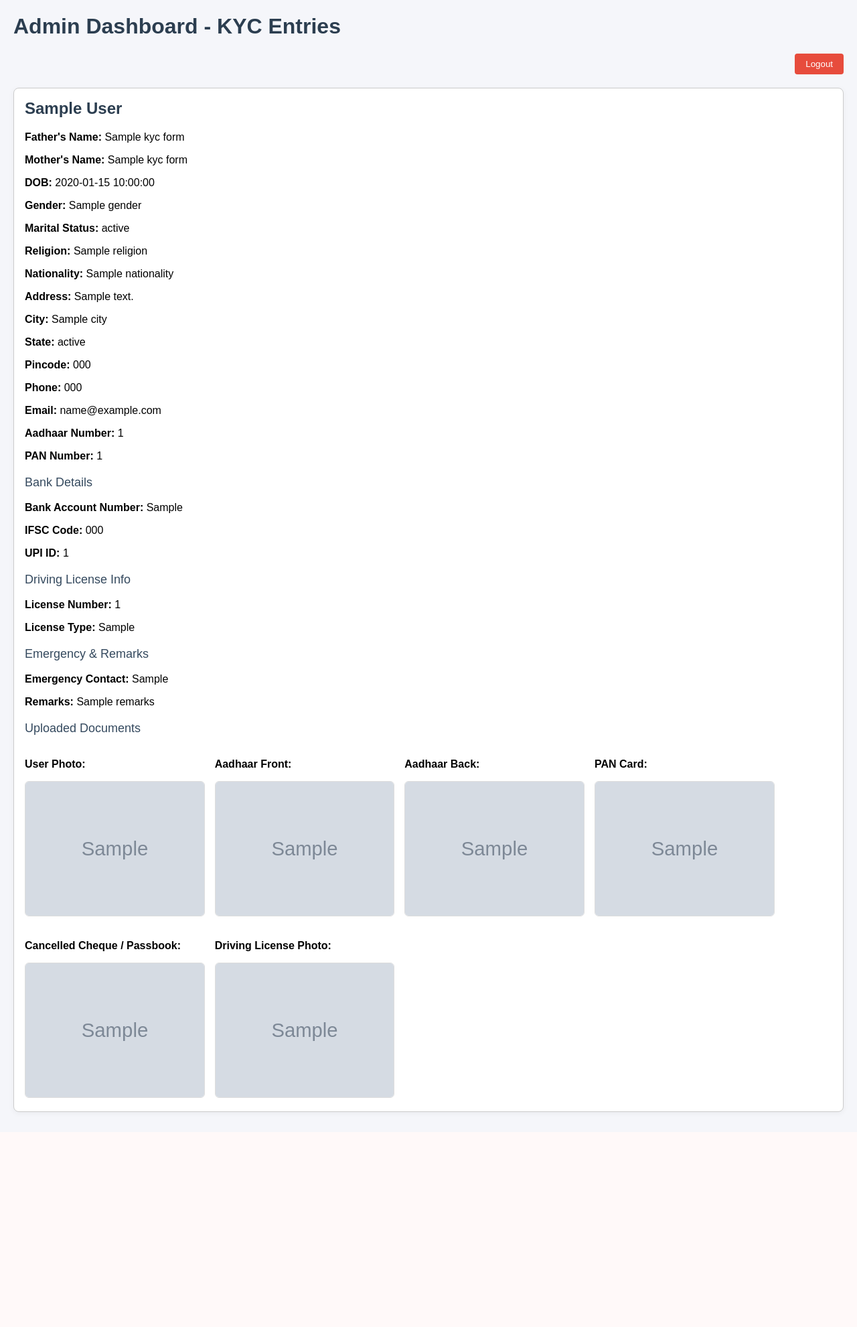
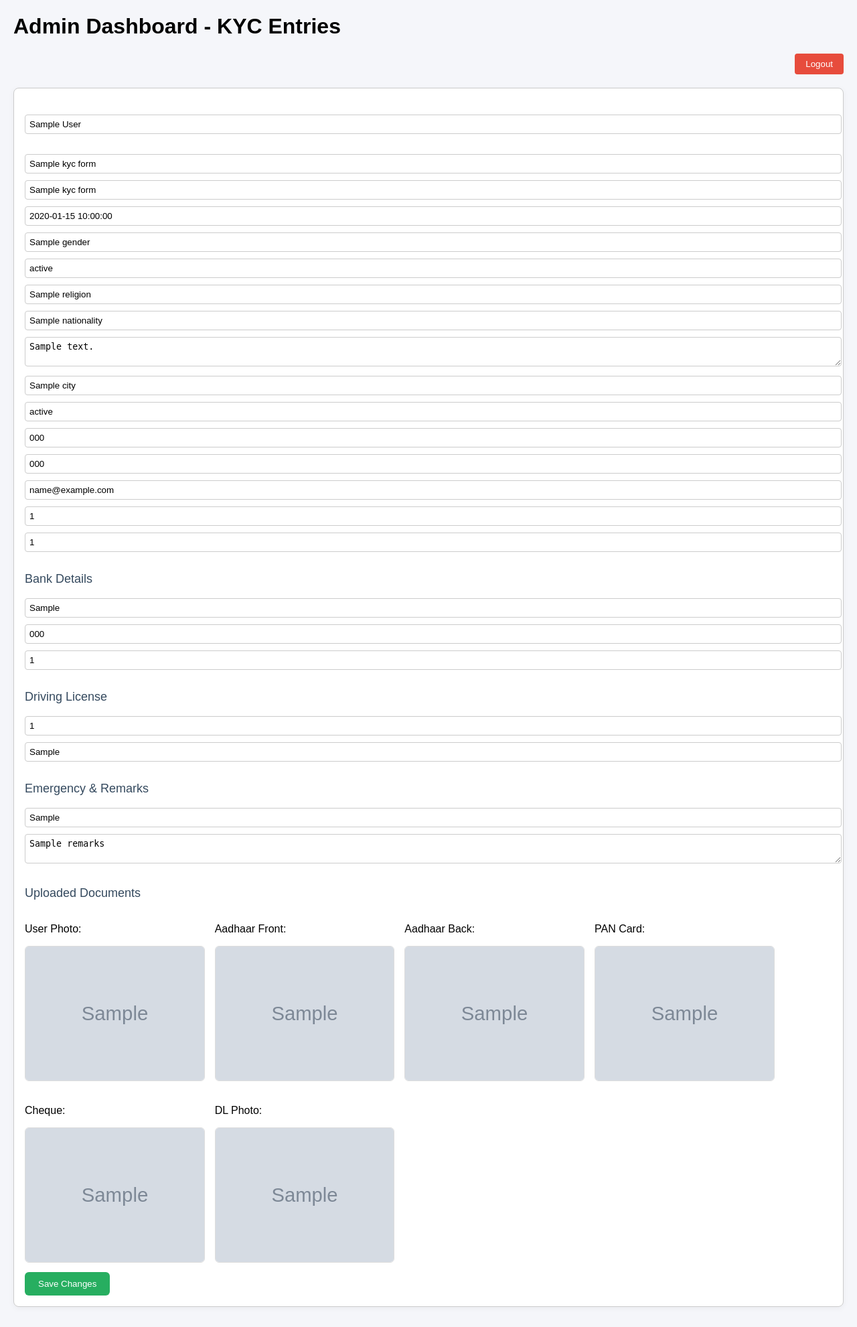
Before and after one commit to SAPtadeep27/employee_kyc, a Flask app: page /admin in a window 1280 px wide. Shown: the whole page at 67% size. Before the commit the page ends 1665 px from the top, so only its background shows below. Run offline with Flask 3, Linux system fonts and the light colour scheme; the visitor is signed in with stand-in values (Sample User, id 1); grey boxes marked "Sample" are stand-in pictures; a database or web service that is not in the repository returns one stand-in record (values such as "Sample title").

Commit message:
change4.7

```diff
--- a/app.py
+++ b/app.py
@@ -18,7 +18,7 @@ os.makedirs(UPLOAD_FOLDER, exist_ok=True)
 app.config['UPLOAD_FOLDER'] = UPLOAD_FOLDER
 
 # Tesseract OCR path
-pytesseract.pytesseract.tesseract_cmd = r"C:\Program Files\Tesseract-OCR\tesseract.exe"
+pytesseract.pytesseract.tesseract_cmd = r"/usr/bin/tesseract"
 
 # MongoDB setup
 
@@ -244,6 +244,22 @@ def admin_dashboard():
     entries = list(collection.find())
     return render_template('admin.html', entries=entries)
 
+@app.route('/update/<entry_id>', methods=['POST'])
+def update_entry(entry_id):
+    if 'user' not in session or session.get('role') != 'admin':
+        return redirect('/auth')
+
+    updated_data = {key: request.form[key] for key in request.form}
+    updated_data = {k: v for k, v in updated_data.items() if v.strip() != ""}
+
+    collection.update_one(
+        {"_id": ObjectId(entry_id)},
+        {"$set": updated_data}
+    )
+
+    return redirect(url_for('admin_dashboard'))
+
+
 @app.route('/auth', methods=['GET'])
 def auth_page():
     return render_template("auth.html")
--- a/templates/admin.html
+++ b/templates/admin.html
@@ -19,13 +19,18 @@
       box-shadow: 0 2px 8px rgba(0, 0, 0, 0.05);
     }
 
-    h1 {
-      color: #2c3e50;
+    input, textarea {
+      width: 100%;
+      padding: 6px;
+      margin-bottom: 10px;
+      border-radius: 4px;
+      border: 1px solid #ccc;
     }
 
-    h2 {
-      margin-top: 0;
-      color: #2c3e50;
+    .section-title {
+      margin-top: 20px;
+      font-size: 18px;
+      color: #34495e;
     }
 
     .images {
@@ -47,17 +52,6 @@
       transform: scale(1.05);
     }
 
-    .label {
-      font-weight: bold;
-    }
-
-    .section-title {
-      margin-top: 20px;
-      font-size: 18px;
-      color: #34495e;
-    }
-
-    /* Modal styles */
     .modal {
       display: none;
       position: fixed;
@@ -80,7 +74,6 @@
       max-height: 70vh;
       object-fit: contain;
       border-radius: 8px;
-      box-shadow: 0 0 20px rgba(255, 255, 255, 0.3);
     }
 
     .modal-close {
@@ -96,89 +89,83 @@
     .modal-close:hover {
       color: #ccc;
     }
+
+    .save-btn {
+      background: #27ae60;
+      color: white;
+      padding: 10px 20px;
+      border: none;
+      border-radius: 6px;
+      cursor: pointer;
+      margin-top: 10px;
+    }
   </style>
 </head>
 <body>
   <h1>Admin Dashboard - KYC Entries</h1>
-<body>
- <div style="text-align: right; margin-bottom: 20px;">
+
+  <div style="text-align: right; margin-bottom: 20px;">
     <form action="{{ url_for('logout') }}" method="GET" style="display: inline;">
-      <button type="submit" style="padding: 8px 16px; background: #e74c3c; color: white; border: none; border-radius: 4px; cursor: pointer;">
-        Logout
-      </button>
+      <button type="submit" style="padding: 8px 16px; background: #e74c3c; color: white; border: none; border-radius: 4px;">Logout</button>
     </form>
   </div>
 
   {% for entry in entries %}
+  <form action="{{ url_for('update_entry', entry_id=entry._id) }}" method="POST">
     <div class="entry">
-      <h2>{{ entry.full_name }}</h2>
+      <h2><input name="full_name" value="{{ entry.full_name }}"></h2>
 
-      <p><span class="label">Father's Name:</span> {{ entry.father_name }}</p>
-      <p><span class="label">Mother's Name:</span> {{ entry.mother_name }}</p>
-      <p><span class="label">DOB:</span> {{ entry.dob }}</p>
-      <p><span class="label">Gender:</span> {{ entry.gender }}</p>
-      <p><span class="label">Marital Status:</span> {{ entry.marital_status }}</p>
-      <p><span class="label">Religion:</span> {{ entry.religion }}</p>
-      <p><span class="label">Nationality:</span> {{ entry.nationality }}</p>
-      <p><span class="label">Address:</span> {{ entry.address }}</p>
-      <p><span class="label">City:</span> {{ entry.city }}</p>
-      <p><span class="label">State:</span> {{ entry.state }}</p>
-      <p><span class="label">Pincode:</span> {{ entry.pincode }}</p>
-      <p><span class="label">Phone:</span> {{ entry.phone }}</p>
-      <p><span class="label">Email:</span> {{ entry.email }}</p>
-      <p><span class="label">Aadhaar Number:</span> {{ entry.aadhaar_number }}</p>
-      <p><span class="label">PAN Number:</span> {{ entry.pan_number }}</p>
+      <input name="father_name" value="{{ entry.father_name }}" placeholder="Father's Name">
+      <input name="mother_name" value="{{ entry.mother_name }}" placeholder="Mother's Name">
+      <input name="dob" value="{{ entry.dob }}" placeholder="DOB">
+      <input name="gender" value="{{ entry.gender }}" placeholder="Gender">
+      <input name="marital_status" value="{{ entry.marital_status }}" placeholder="Marital Status">
+      <input name="religion" value="{{ entry.religion }}" placeholder="Religion">
+      <input name="nationality" value="{{ entry.nationality }}" placeholder="Nationality">
+      <textarea name="address">{{ entry.address }}</textarea>
+      <input name="city" value="{{ entry.city }}" placeholder="City">
+      <input name="state" value="{{ entry.state }}" placeholder="State">
+      <input name="pincode" value="{{ entry.pincode }}" placeholder="Pincode">
+      <input name="phone" value="{{ entry.phone }}" placeholder="Phone">
+      <input name="email" value="{{ entry.email }}" placeholder="Email">
+      <input name="aadhaar_number" value="{{ entry.aadhaar_number }}" placeholder="Aadhaar Number">
+      <input name="pan_number" value="{{ entry.pan_number }}" placeholder="PAN Number">
 
       <p class="section-title">Bank Details</p>
-      <p><span class="label">Bank Account Number:</span> {{ entry.bank_account }}</p>
-      <p><span class="label">IFSC Code:</span> {{ entry.ifsc_code }}</p>
-      <p><span class="label">UPI ID:</span> {{ entry.upi_id }}</p>
+      <input name="bank_account" value="{{ entry.bank_account }}" placeholder="Bank Account">
+      <input name="ifsc_code" value="{{ entry.ifsc_code }}" placeholder="IFSC">
+      <input name="upi_id" value="{{ entry.upi_id }}" placeholder="UPI ID">
 
-      <p class="section-title">Driving License Info</p>
-      <p><span class="label">License Number:</span> {{ entry.dl_number }}</p>
-      <p><span class="label">License Type:</span> {{ entry.dl_type }}</p>
+      <p class="section-title">Driving License</p>
+      <input name="dl_number" value="{{ entry.dl_number }}" placeholder="DL Number">
+      <input name="dl_type" value="{{ entry.dl_type }}" placeholder="DL Type">
 
       <p class="section-title">Emergency & Remarks</p>
-      <p><span class="label">Emergency Contact:</span> {{ entry.emergency_contact }}</p>
-      <p><span class="label">Remarks:</span> {{ entry.remarks }}</p>
+      <input name="emergency_contact" value="{{ entry.emergency_contact }}" placeholder="Emergency Contact">
+      <textarea name="remarks">{{ entry.remarks }}</textarea>
 
       <p class="section-title">Uploaded Documents</p>
       <div class="images">
-        <div>
-          <p class="label">User Photo:</p>
-          <img src="{{ url_for('uploaded_file', filename=entry.user_photo_path) }}" alt="User Photo" onclick="zoomImage(this.src)">
-        </div>
-        <div>
-          <p class="label">Aadhaar Front:</p>
-          <img src="{{ url_for('uploaded_file', filename=entry.aadhaar_img_path) }}" alt="Aadhaar Front" onclick="zoomImage(this.src)">
-        </div>
-        <div>
-          <p class="label">Aadhaar Back:</p>
-          <img src="{{ url_for('uploaded_file', filename=entry.aadhaar_back_img_path) }}" alt="Aadhaar Back" onclick="zoomImage(this.src)">
-        </div>
-        <div>
-          <p class="label">PAN Card:</p>
-          <img src="{{ url_for('uploaded_file', filename=entry.pan_img_path) }}" alt="PAN Card" onclick="zoomImage(this.src)">
-        </div>
-        <div>
-          <p class="label">Cancelled Cheque / Passbook:</p>
-          <img src="{{ url_for('uploaded_file', filename=entry.cheque_photo_path) }}" alt="Cheque Photo" onclick="zoomImage(this.src)">
-        </div>
+        <div><p>User Photo:</p><img src="{{ url_for('uploaded_file', filename=entry.user_photo_path) }}" onclick="zoomImage(this.src)"></div>
+        <div><p>Aadhaar Front:</p><img src="{{ url_for('uploaded_file', filename=entry.aadhaar_img_path) }}" onclick="zoomImage(this.src)"></div>
+        <div><p>Aadhaar Back:</p><img src="{{ url_for('uploaded_file', filename=entry.aadhaar_back_img_path) }}" onclick="zoomImage(this.src)"></div>
+        <div><p>PAN Card:</p><img src="{{ url_for('uploaded_file', filename=entry.pan_img_path) }}" onclick="zoomImage(this.src)"></div>
+        <div><p>Cheque:</p><img src="{{ url_for('uploaded_file', filename=entry.cheque_photo_path) }}" onclick="zoomImage(this.src)"></div>
         {% if entry.dl_photo_path %}
-        <div>
-          <p class="label">Driving License Photo:</p>
-          <img src="{{ url_for('uploaded_file', filename=entry.dl_photo_path) }}" alt="DL Photo" onclick="zoomImage(this.src)">
-        </div>
+        <div><p>DL Photo:</p><img src="{{ url_for('uploaded_file', filename=entry.dl_photo_path) }}" onclick="zoomImage(this.src)"></div>
         {% endif %}
       </div>
+
+      <button class="save-btn" type="submit">Save Changes</button>
     </div>
+  </form>
   {% endfor %}
 
-  <!-- Modal for Zoom Image -->
+  <!-- Modal -->
   <div id="zoomModal" class="modal" onclick="closeModal()">
     <span class="modal-close" onclick="closeModal()">&times;</span>
     <div class="modal-content">
-      <img id="modalImage" src="" alt="Zoomed Image">
+      <img id="modalImage" src="" alt="Zoomed">
     </div>
   </div>
 
```
